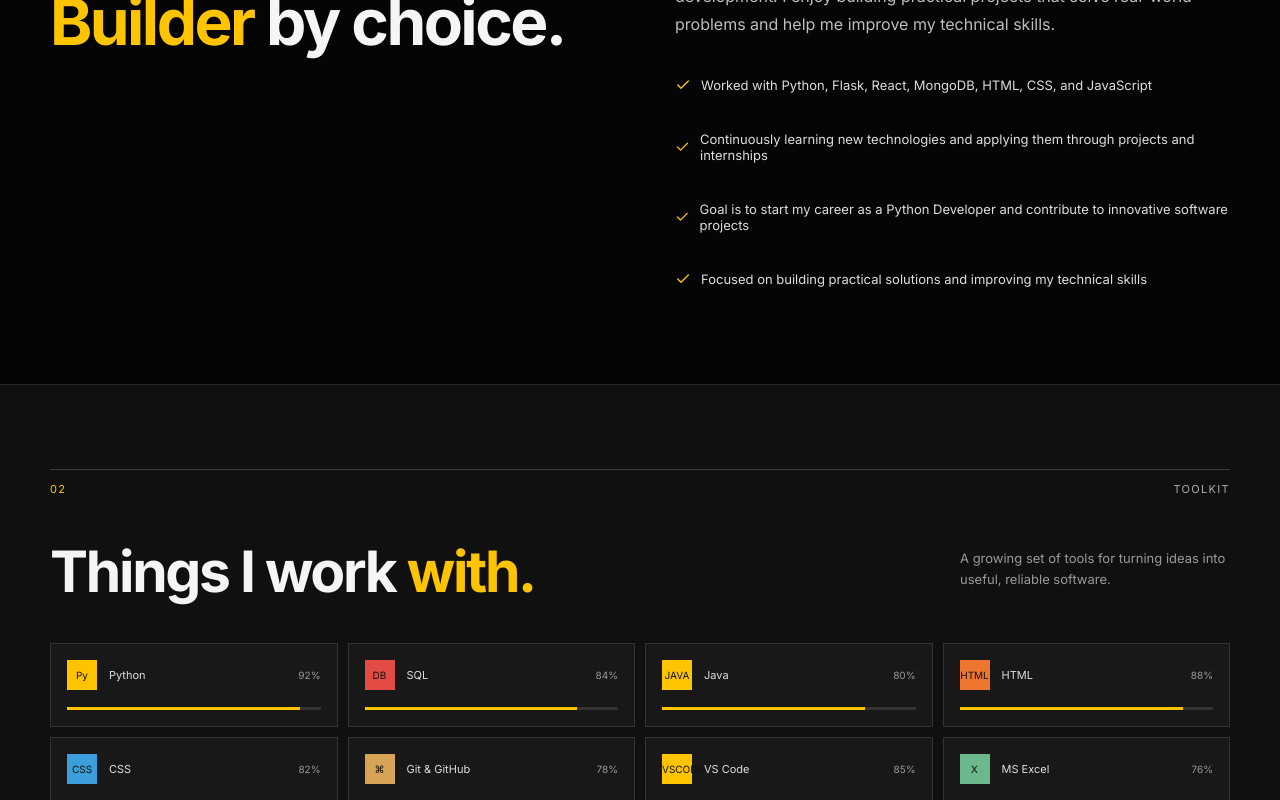
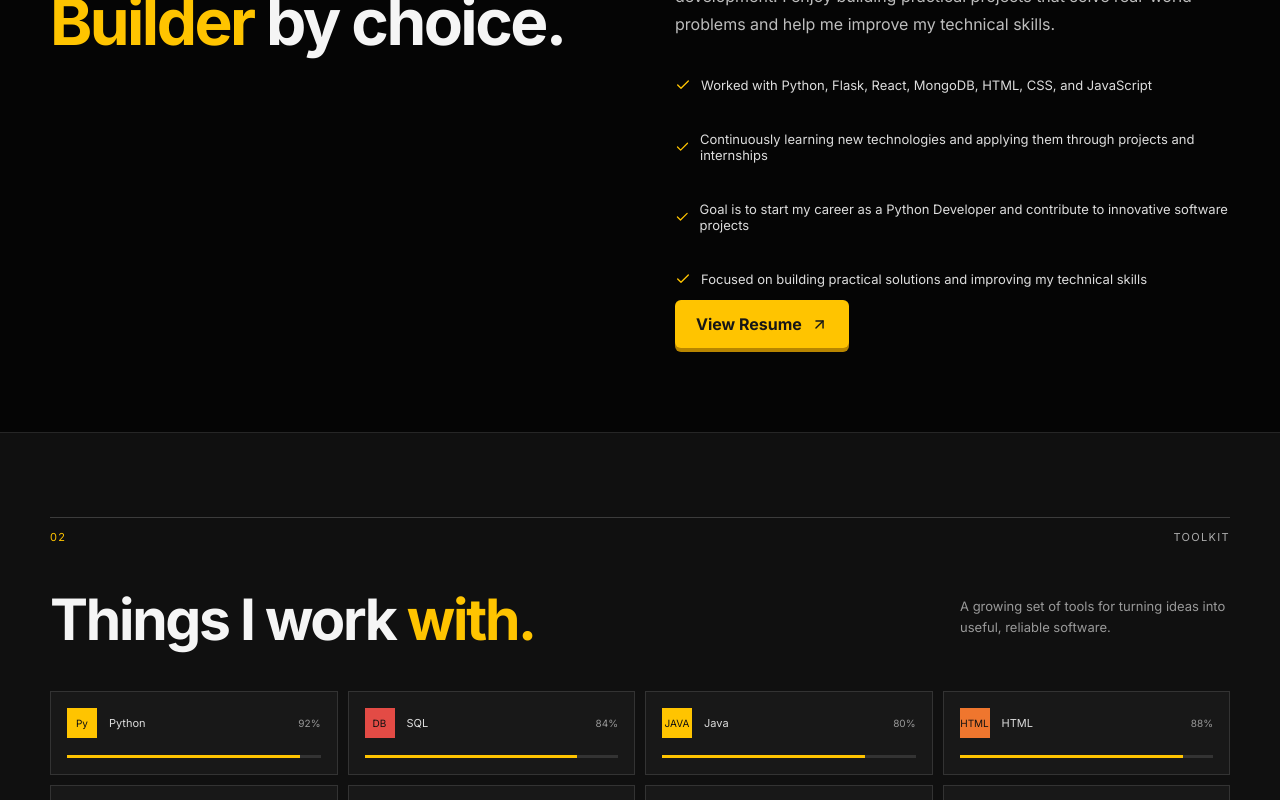
Before and after one commit to kuruvasivasiva1417-ops/siva.portfolio, a React (Vite) app: page / in a window 1280 px wide. Shown: the part 858-1658 px from the top of the page. Built offline with nearby package versions, Linux system fonts and the light colour scheme.

Commit message:
update portfolio

```diff
--- a/src/App.jsx
+++ b/src/App.jsx
@@ -65,7 +65,7 @@ function App() {
 
         <section className="marquee"><div>DATA SCIENCE <i>✦</i> PYTHON DEVELOPMENT <i>✦</i> DATA SCIENCE <i>✦</i> PYTHON DEVELOPMENT <i>✦</i></div></section>
 
-        <section className="section wrap about-section" id="about"><div className="section-label"><span>01</span><span>ABOUT ME</span></div><div className="about-grid"><div><h2>Curious by nature.<br /><em>Builder</em> by choice.</h2></div><div><p className="large-copy">I am a passionate and motivated B.Tech student and aspiring Python Developer with a strong interest in Python programming and web development. I enjoy building practical projects that solve real-world problems and help me improve my technical skills.</p><div className="about-points"><p><Check size={16} /> Worked with Python, Flask, React, MongoDB, HTML, CSS, and JavaScript</p><p><Check size={16} /> Continuously learning new technologies and applying them through projects and internships</p><p><Check size={16} /> Goal is to start my career as a Python Developer and contribute to innovative software projects</p><p><Check size={16} /> Focused on building practical solutions and improving my technical skills</p></div></div></div></section>
+        <section className="section wrap about-section" id="about"><div className="section-label"><span>01</span><span>ABOUT ME</span></div><div className="about-grid"><div><h2>Curious by nature.<br /><em>Builder</em> by choice.</h2></div><div><p className="large-copy">I am a passionate and motivated B.Tech student and aspiring Python Developer with a strong interest in Python programming and web development. I enjoy building practical projects that solve real-world problems and help me improve my technical skills.</p><div className="about-points"><p><Check size={16} /> Worked with Python, Flask, React, MongoDB, HTML, CSS, and JavaScript</p><p><Check size={16} /> Continuously learning new technologies and applying them through projects and internships</p><p><Check size={16} /> Goal is to start my career as a Python Developer and contribute to innovative software projects</p><p><Check size={16} /> Focused on building practical solutions and improving my technical skills</p></div><a className="button primary" href="/resume.pdf" target="_blank" rel="noreferrer">View Resume <ArrowUpRight size={17} /></a></div></div></section>
 
         <section className="section skills-section" id="skills"><div className="wrap"><div className="section-label"><span>02</span><span>TOOLKIT</span></div><div className="section-heading"><h2>Things I work <em>with.</em></h2><p>A growing set of tools for turning ideas into useful, reliable software.</p></div><div className="skills-grid">{skills.map(([name, value, type]) => <div className="skill-card" key={name}><div className="skill-top"><span className={`skill-icon ${type}`}>{type === 'python' ? 'Py' : type === 'sql' ? 'DB' : type === 'ds' ? '{}' : type === 'git' ? '⌘' : type === 'excel' ? 'X' : type === 'prompt' ? '✦' : type.toUpperCase()}</span><span>{name}</span><b>{value}%</b></div><div className="progress"><span style={{ width: `${value}%` }} /></div></div>)}</div></div></section>
 
```
Also changed, not shown: 1 other file (tests, documents, lock files or other folders).
